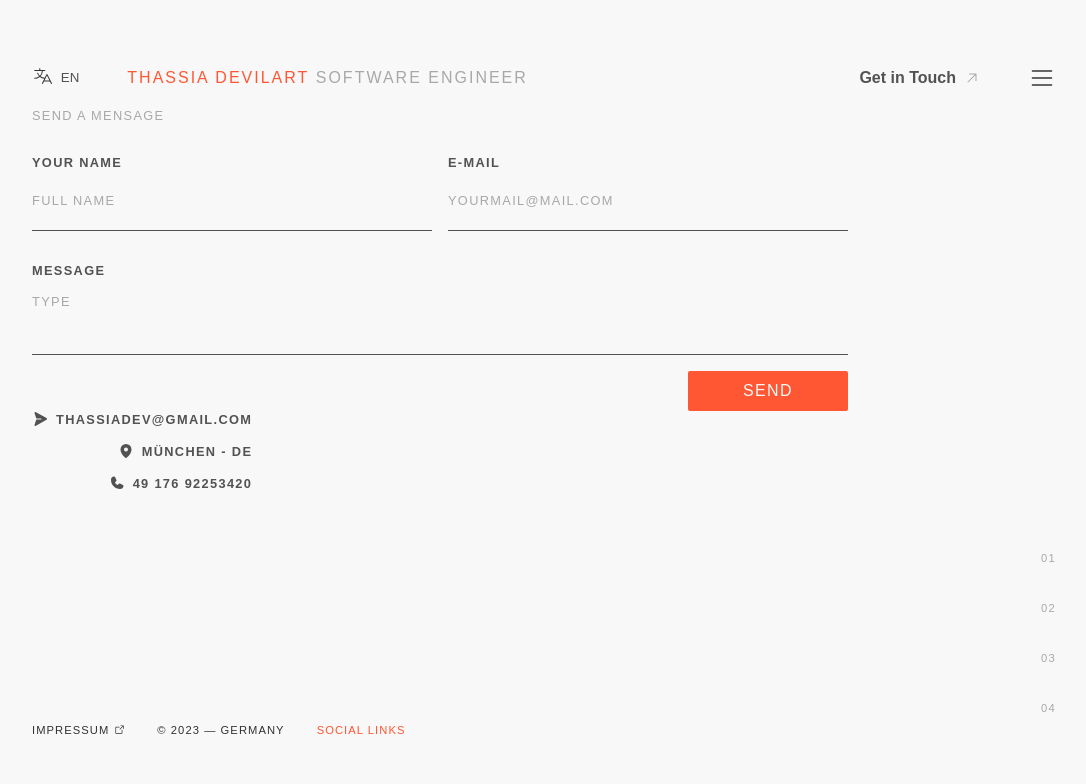
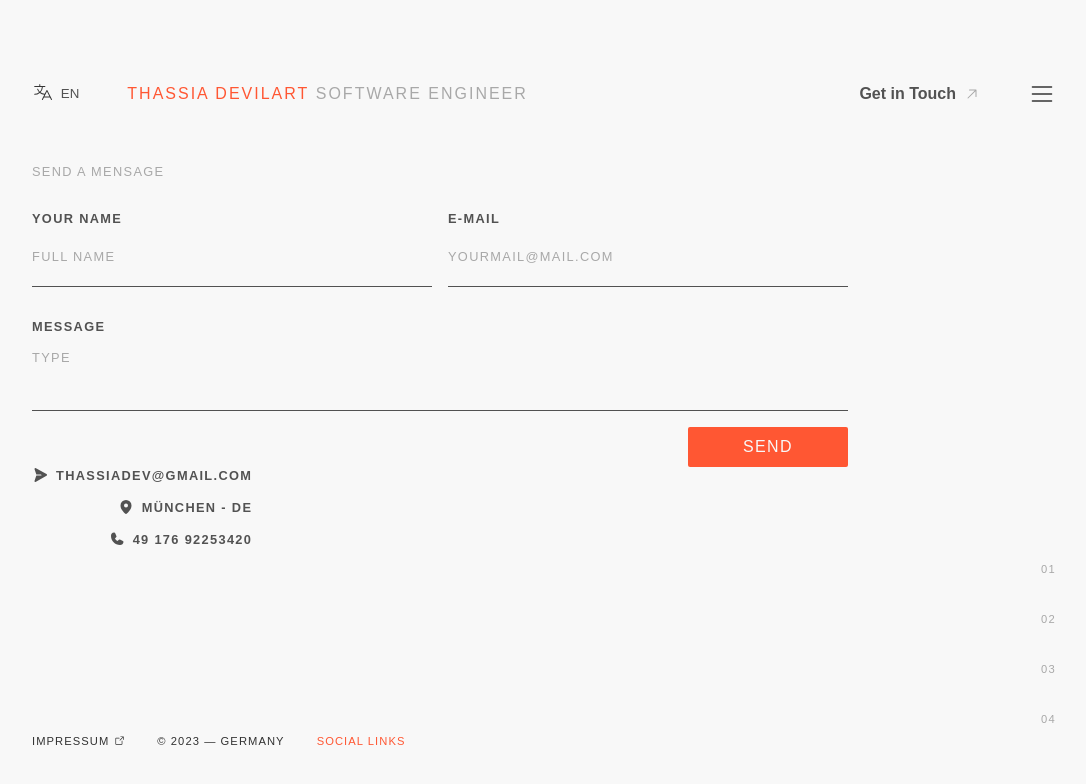
Before and after one commit to thassiadevilart/personal-website, a React (Vite) app: page / in a window 1280 px wide. Shown: the top 784 px of the page, without its empty margins (96-1182 px from the left). Built offline with nearby package versions, Linux system fonts and the light colour scheme.

Commit message:
global alignment

```diff
--- a/src/components/App.jsx
+++ b/src/components/App.jsx
@@ -6,9 +6,14 @@ import { GetInTouch } from './GetInTouch'
 
 export function App(){
     return(
-    <main>
+        <main className={styles.pageContentWrapper} >
+            <header>
                 <Header />
+            </header>
+
+            <section className={styles.mainContent}>
                 <GetInTouch/>
+            </section>
 
             <footer className={styles.Footer}>
                 <Footer />
--- a/src/components/App.module.css
+++ b/src/components/App.module.css
@@ -1,14 +1,17 @@
+.pageContentWrapper{
+    width: 80%;
+    height: 100vh;
+
+    margin: auto;
+    display: flex;
+    flex-direction: column;
+    justify-content: space-between;
+
+    padding: 4rem 0 4rem 0;
+}
+
 .Footer{
-    width: 80%;
-
     display: flex;
     align-items: end;
     justify-content: space-between;
-
-    position: absolute;
-    bottom: 0;
-    left: 50%;
-    transform: translate(-50%, 0);
-
-    padding-bottom: 3rem;
 }
--- a/src/components/Footer.module.css
+++ b/src/components/Footer.module.css
@@ -1,6 +1,4 @@
 .Footer{
-    width: 80%;
-
     display: flex;
     align-items: center;
     justify-content: flex-start;
--- a/src/components/GetInTouch.module.css
+++ b/src/components/GetInTouch.module.css
@@ -1,11 +1,10 @@
 .GetInTouchWrapper{
-    width: 80%;
-
     display: flex;
     align-items: center;
     justify-content: space-between;
     flex-wrap: wrap;
-    margin: auto;
+
+    padding-top: 2.5rem;
 }
 
 .firstColumn{
--- a/src/components/Header.jsx
+++ b/src/components/Header.jsx
@@ -3,7 +3,7 @@ import { ArrowUpRight, List, Translate} from "@phosphor-icons/react";
 
 export function Header(){
     return(
-        <header className={styles.header} >
+        <header className={styles.Header} >
             <div className={styles.headerLeft}>
                 <button>
                     <span><Translate color="#343434" weight="light" className={styles.IconTranslate} /></span>
--- a/src/components/Header.module.css
+++ b/src/components/Header.module.css
@@ -1,11 +1,7 @@
-.header{
-    width: 80%;
-
-    margin: auto;
+.Header{
     display: flex;
     align-items: center;
     justify-content: space-between;
-    padding-top: 3rem;
 }
 
 .headerLeft{
```
Lines whose indentation alone changed are shown as unchanged.
